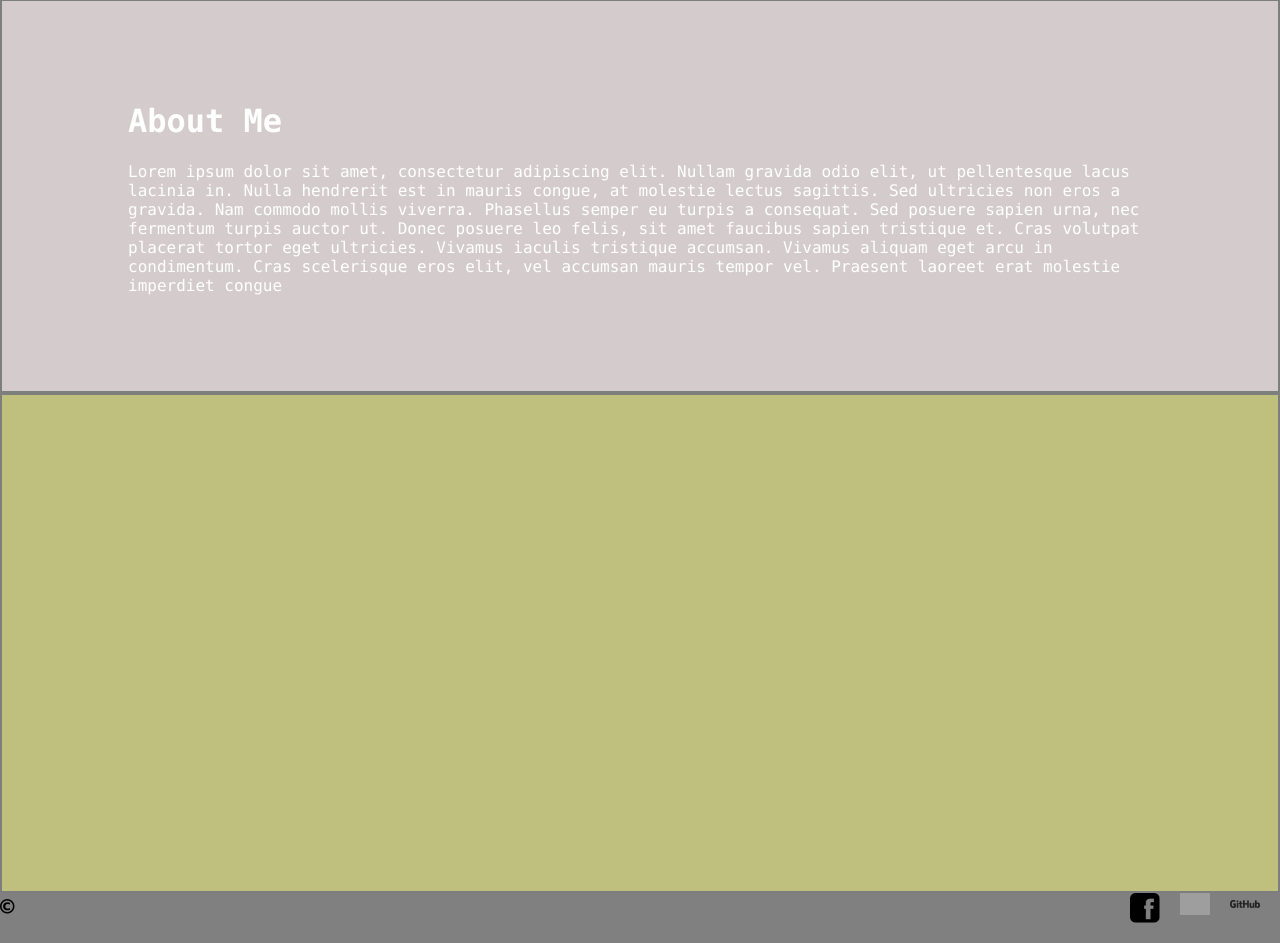
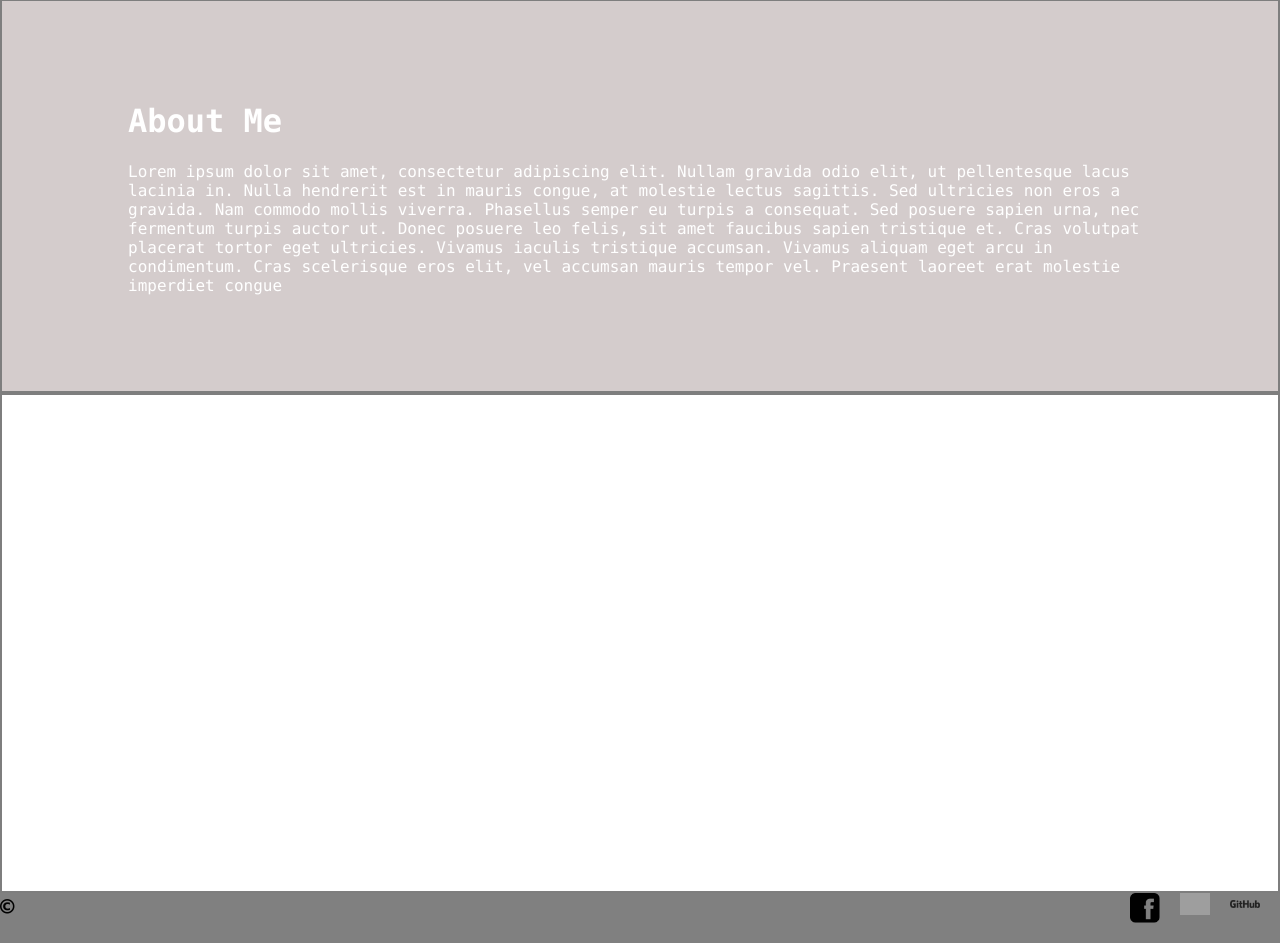
Before and after one commit to aabdiaziz/Portfolio, a PHP site: page / in a window 1280 px wide. Shown: the part 801-1744 px from the top of the page. Run offline with PHP 8.4, Linux system fonts and the light colour scheme; grey boxes are pictures that could not be loaded.

Commit message:
Changed the projects background color

```diff
--- a/style.css
+++ b/style.css
@@ -130,7 +130,7 @@ li a {
     height: 500px;
     width:auto;
     border: 2px black solid;
-    background-color: olive;
+    background-color: white;
     opacity: 0.5;
 }
 
```
